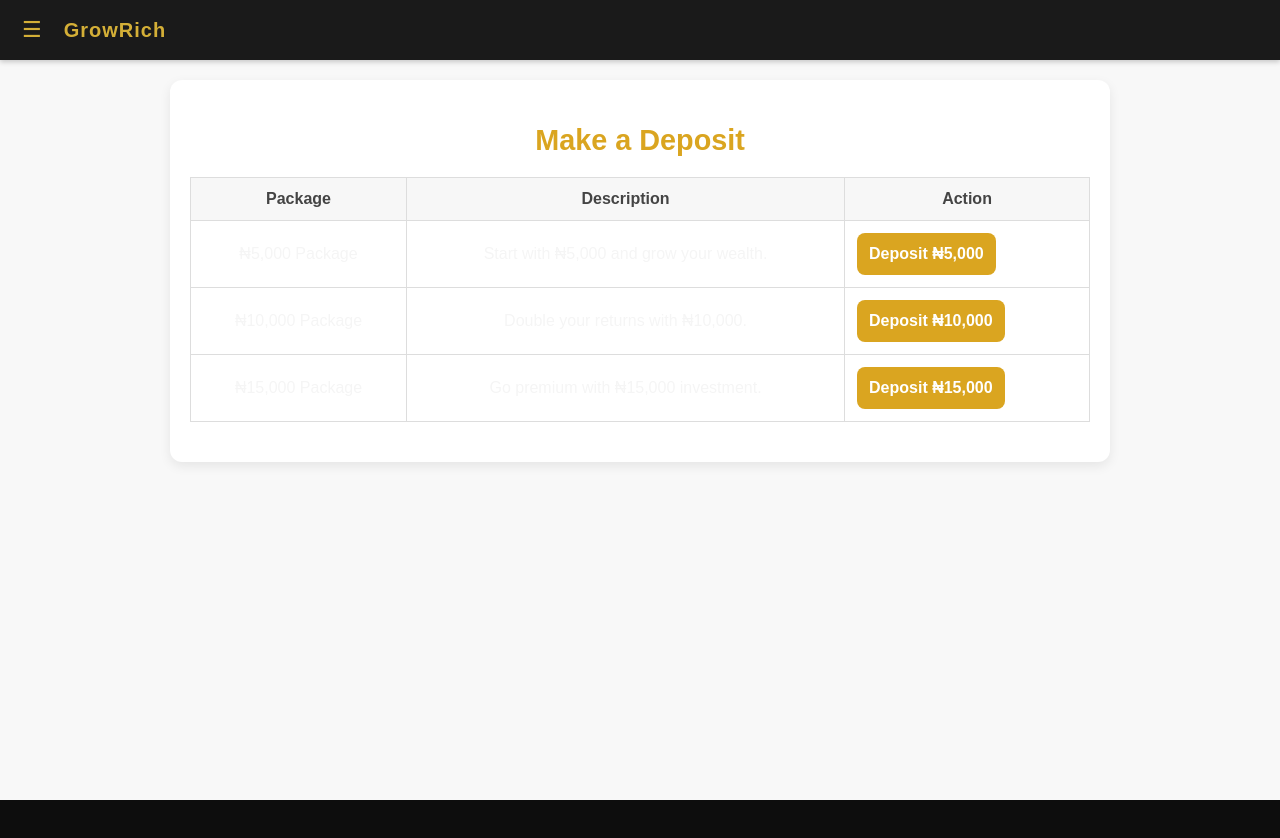
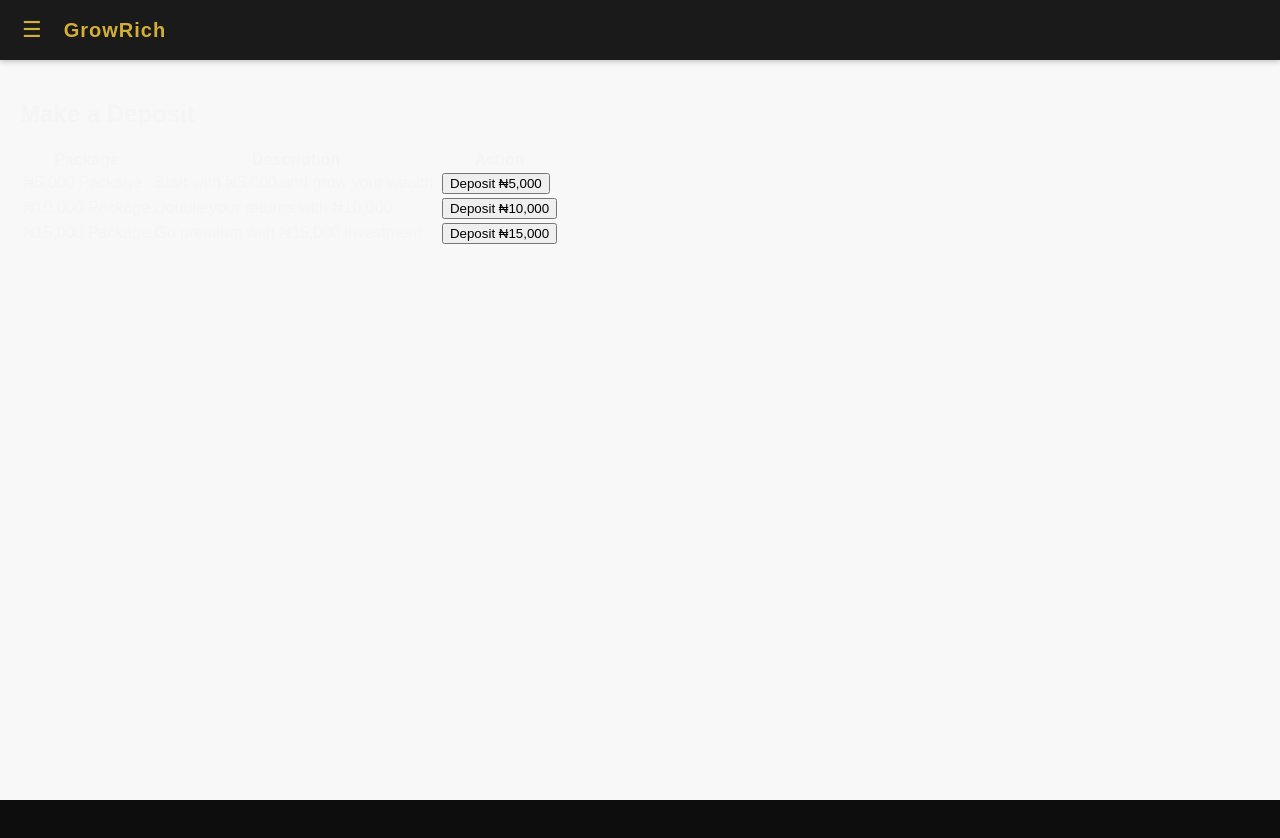
Before and after one commit to YBspotted20045/Grow-rich-investinm, a React (Create React App) app: page /deposit in a window 1280 px wide. Shown: the top 838 px of the page. Built offline with nearby package versions, Linux system fonts and the light colour scheme; sample sign-in values are in the browser's storage.

Commit message:
Update Deposit.css

```diff
--- a/src/Pages/Deposit.css
+++ b/src/Pages/Deposit.css
@@ -1,87 +1,84 @@
-.deposit-container {
+.dashboard-container {
   padding: 20px;
-  background-color: #fff;
-  border-radius: 12px;
-  box-shadow: 0 4px 12px rgba(0, 0, 0, 0.08);
-  max-width: 900px;
+  max-width: 1000px;
   margin: 0 auto;
 }
 
-.deposit-header {
-  font-size: 1.8rem;
+.welcome-banner {
+  background: linear-gradient(135deg, goldenrod, #daa520);
+  color: #fff;
+  font-size: 1.5rem;
   font-weight: bold;
-  color: goldenrod;
   text-align: center;
-  margin-bottom: 20px;
+  padding: 15px;
+  border-radius: 12px;
+  margin-bottom: 25px;
+  box-shadow: 0 4px 10px rgba(0, 0, 0, 0.1);
 }
 
-.deposit-table {
-  width: 100%;
-  border-collapse: collapse;
-  margin-bottom: 20px;
+.welcome-banner .highlight {
+  color: #fffacd;
+  font-weight: 700;
 }
 
-.deposit-table th,
-.deposit-table td {
-  border: 1px solid #ddd;
-  padding: 12px;
-  text-align: center;
+.dashboard-grid {
+  display: grid;
+  grid-template-columns: repeat(auto-fit, minmax(240px, 1fr));
+  gap: 20px;
 }
 
-.deposit-table th {
-  background-color: #f7f7f7;
-  font-weight: bold;
-  color: #444;
+.dashboard-card {
+  background-color: #fff;
+  border-radius: 12px;
+  padding: 20px;
+  text-align: center;
+  box-shadow: 0 4px 12px rgba(0, 0, 0, 0.08);
+  transition: transform 0.2s ease;
 }
 
-.deposit-table tr:hover {
-  background-color: #fafafa;
+.dashboard-card:hover {
+  transform: translateY(-5px);
 }
 
-.vendor-list {
-  display: flex;
-  flex-direction: column;
-  gap: 12px;
-  margin-top: 20px;
+.dashboard-title {
+  font-size: 1.2rem;
+  font-weight: 600;
+  color: goldenrod;
+  margin-bottom: 10px;
 }
 
-.vendor-button {
-  background-color: goldenrod;
-  color: white;
-  padding: 12px;
-  border: none;
-  border-radius: 8px;
-  font-size: 1rem;
-  font-weight: 600;
-  cursor: pointer;
-  transition: background 0.3s ease;
+.dashboard-value {
+  font-size: 1.6rem;
+  font-weight: bold;
+  color: #333;
+  margin-bottom: 8px;
 }
 
-.vendor-button:hover {
-  background-color: #b8860b;
+.dashboard-label {
+  font-size: 0.95rem;
+  color: #666;
 }
 
-.receipt-upload {
-  margin-top: 30px;
-  text-align: center;
+.progress-bar {
+  width: 100%;
+  height: 12px;
+  background-color: #eee;
+  border-radius: 8px;
+  margin-top: 15px;
+  overflow: hidden;
 }
 
-.receipt-upload input {
-  display: block;
-  margin: 10px auto;
+.progress-bar-fill {
+  height: 100%;
+  background-color: goldenrod;
+  border-radius: 8px;
+  width: 0;
+  transition: width 0.6s ease;
 }
 
-.receipt-upload button {
-  margin-top: 10px;
-  padding: 10px 20px;
-  background-color: goldenrod;
-  color: #fff;
-  border: none;
-  border-radius: 6px;
-  cursor: pointer;
-  font-weight: 600;
+.loader {
+  text-align: center;
+  color: #666;
+  font-size: 1rem;
+  padding: 30px;
 }
-
-.receipt-upload button:hover {
-  background-color: #b8860b;
-  }
```
